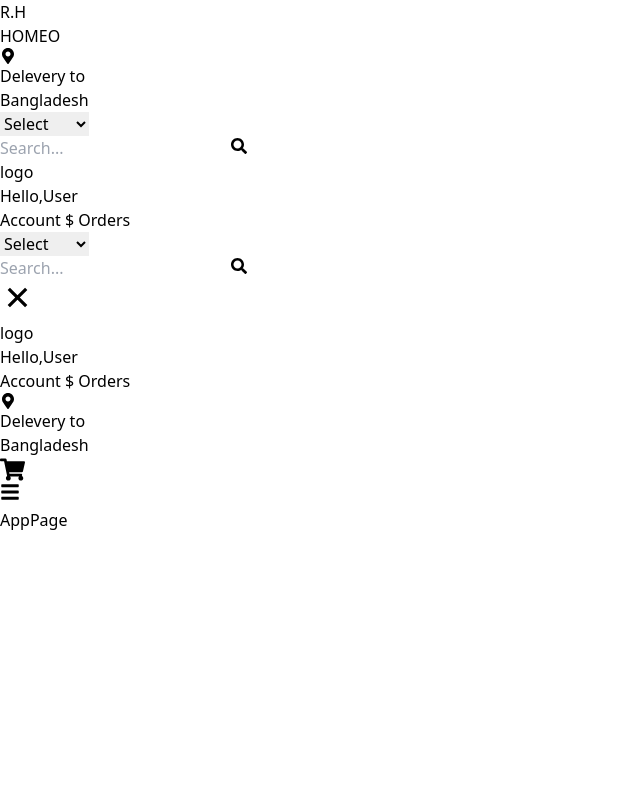
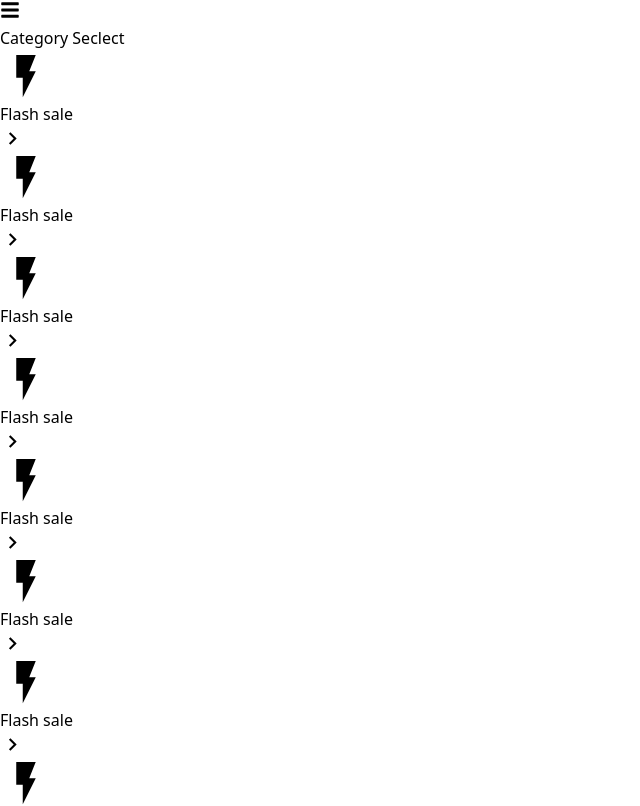
Before and after one commit to hirock0/Roy_Homeo_Hall, a Next.js app: page / in a window 1280 px wide. Shown: the top 806 px of the page, without its empty margins (0-640 px from the left). Built offline with nearby package versions, Linux system fonts and the light colour scheme.

Commit message:
navbar completed

```diff
--- a/src/app/layout.tsx
+++ b/src/app/layout.tsx
@@ -3,6 +3,8 @@ import { Geist, Geist_Mono } from "next/font/google";
 import "./globals.css";
 import ReduxProvider from "@/utils/redux/reduxProvider";
 import Nav from "../components/nav/nav"
+import LeftSection from "../components/home/leftSection/leftSection"
+import CategoryBar from "../components/home/categoryBar/categoryBar"
 const geistSans = Geist({
   variable: "--font-geist-sans",
   subsets: ["latin"],
@@ -30,7 +32,15 @@ export default function RootLayout({
       >
         <ReduxProvider>
           <Nav />
-          {children}
+          <div className="">
+            <CategoryBar />
+            <div className=" lg:flex lg:gap-5">
+              <div className=" w-2/6 max-lg:hidden">
+                <LeftSection />
+              </div>
+              {children}
+            </div>
+          </div>
         </ReduxProvider>
       </body>
     </html>
--- /dev/null
+++ b/src/components/home/categoryBar/categoryBar.jsx
@@ -0,0 +1,7 @@
+const CategoryBar = () => {
+    return (
+        <div className=" bg-red-300 h-12 flex items-center">CategoryBar</div>
+    )
+}
+
+export default CategoryBar
--- /dev/null
+++ b/src/components/home/leftSection/leftSection.jsx
@@ -0,0 +1,42 @@
+const Soft = [1, 2, 3, 4, 5, 6, 7, 8, 9, 10, 11, 12];
+import { MdKeyboardArrowRight } from "react-icons/md";
+import { IoMdFlash } from "react-icons/io";
+import Link from "next/link";
+const LeftSection = () => {
+  return (
+    <main className=" w-full container mx-auto px-5 pb-10 overflow-y-scroll h-[calc(100vh-130px)]">
+      <div className="">
+        {/* ------------ */}
+        <div className="">
+          <h1>Category Seclect</h1>
+        </div>
+        {/* --------- */}
+        <div className=" flex flex-col mt-5 space-y-5">
+          {Soft?.map((item, index) => (
+            <div className="" key={index}>
+              <Link
+                href={"/"}
+                className={`${
+                  index === 0 && "border-t"
+                } border-b  border-slate-400 flex items-start justify-between h-16`}
+              >
+                <div className=" flex items-center gap-2 h-full ">
+                  <div className="   w-20 flex items-center justify-center">
+                    <IoMdFlash size={52} className=" text-yellow-600" />
+                  </div>
+                  <h1>Flash sale</h1>
+                </div>
+                <div className=" h-full flex items-center justify-center">
+                  <MdKeyboardArrowRight size={25} />
+                </div>
+              </Link>
+            </div>
+          ))}
+        </div>
+        {/* ------------ */}
+      </div>
+    </main>
+  );
+};
+
+export default LeftSection;
--- a/src/components/nav/nav.jsx
+++ b/src/components/nav/nav.jsx
@@ -11,18 +11,46 @@ import {
 import { IoCloseSharp } from "react-icons/io5";
 import AOS from "aos";
 import "aos/dist/aos.css";
+import LeftSection from "../home/leftSection/leftSection";
 
 const Nav = () => {
   const [isMobileMenuOpen, setIsMobileMenuOpen] = useState(false);
+  const [leftMenu, setLeftMenu] = useState(false);
 
   useEffect(() => {
     AOS.init();
   }, []);
 
+  useEffect(() => {
+    window.addEventListener("click", () => {
+      setLeftMenu(false);
+    });
+  }, []);
+
   return (
     <nav className="bg-white h-20 flex items-center shadow-md">
-      <div className="container mx-auto px-5 flex items-center justify-between gap-5">
-        <div className="">
+      <div className=" w-full px-5 flex items-center justify-between gap-5">
+        <div className=" flex items-center gap-3">
+          {/* -------------- */}
+          <div className="lg:hidden">
+            <button
+              onClick={(e) => {
+                e.stopPropagation(), setLeftMenu(!leftMenu);
+              }}
+              className=" "
+            >
+              <FaBars size={20} />
+            </button>
+            <div
+              onClick={(e) => e.stopPropagation()}
+              className={`${
+                !leftMenu ? " -translate-x-full" : " translate-x-0"
+              } fixed left-0 top-20 h-full bg-white w-1/2 transition-all`}
+            >
+              <LeftSection />
+            </div>
+          </div>
+          {/* ---------------- */}
           <div className=" flex items-center gap-2">
             <div className=" border p-2 text-xl rounded-full font-semibold bg-gradient-to-tl from-red-400 to-teal-300">
               <span className=" text-red-600">R</span>.<span>H</span>
```
